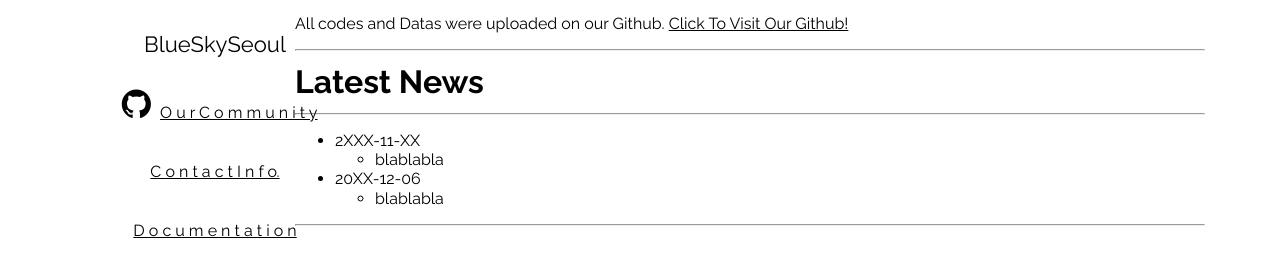
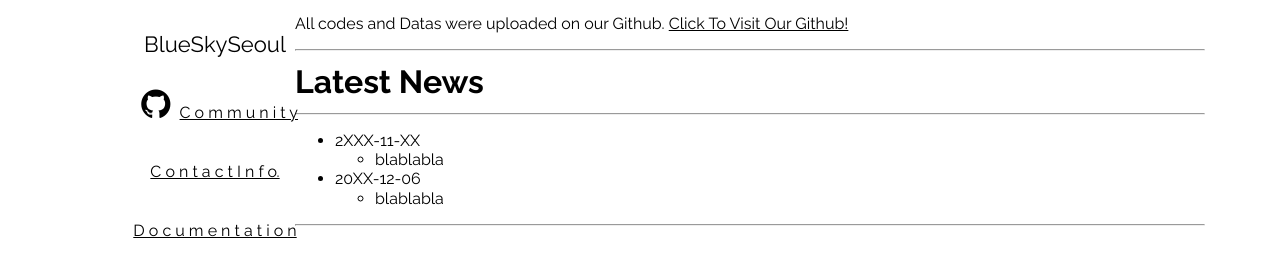
Before and after one commit to ss7622/ss7622.github.io, a Jekyll site: the page built from index.md, in a window 1280 px wide. Shown: the part 204-483 px from the top of the page. Built offline with Jekyll 4.4.1, drawn with Linux system fonts in a browser that asks for light colours; some of the changed lines change nothing that is shown.

Commit message:
Update default.html

```diff
--- a/_layouts/default.html
+++ b/_layouts/default.html
@@ -49,9 +49,9 @@
         </a>
         {%- endif -%}
         {%- if site.plainwhite.social_links.gitlab -%}
-        <a href="https://ss7622.github.io/community/" target="_blank">
+        <a href="https://groups.google.com/g/blueskyseoul" target="_blank">
           <li>
-            <p>O u r C o m m u n i t y</p>
+            <p>C o m m u n i t y</p>
 
           </li>
         </a>
@@ -74,7 +74,7 @@
         </a>
         {%- endif -%}
         {%- if site.plainwhite.social_links.instagram -%}
-        <a href="https://ss7622.github.io/documentation/" target="_blank">
+        <a href="https://blueskyseoul.readthedocs.io/en/latest/" target="_blank">
           <li>
             <p>D o c u m e n t a t i o n</p>
 
```
